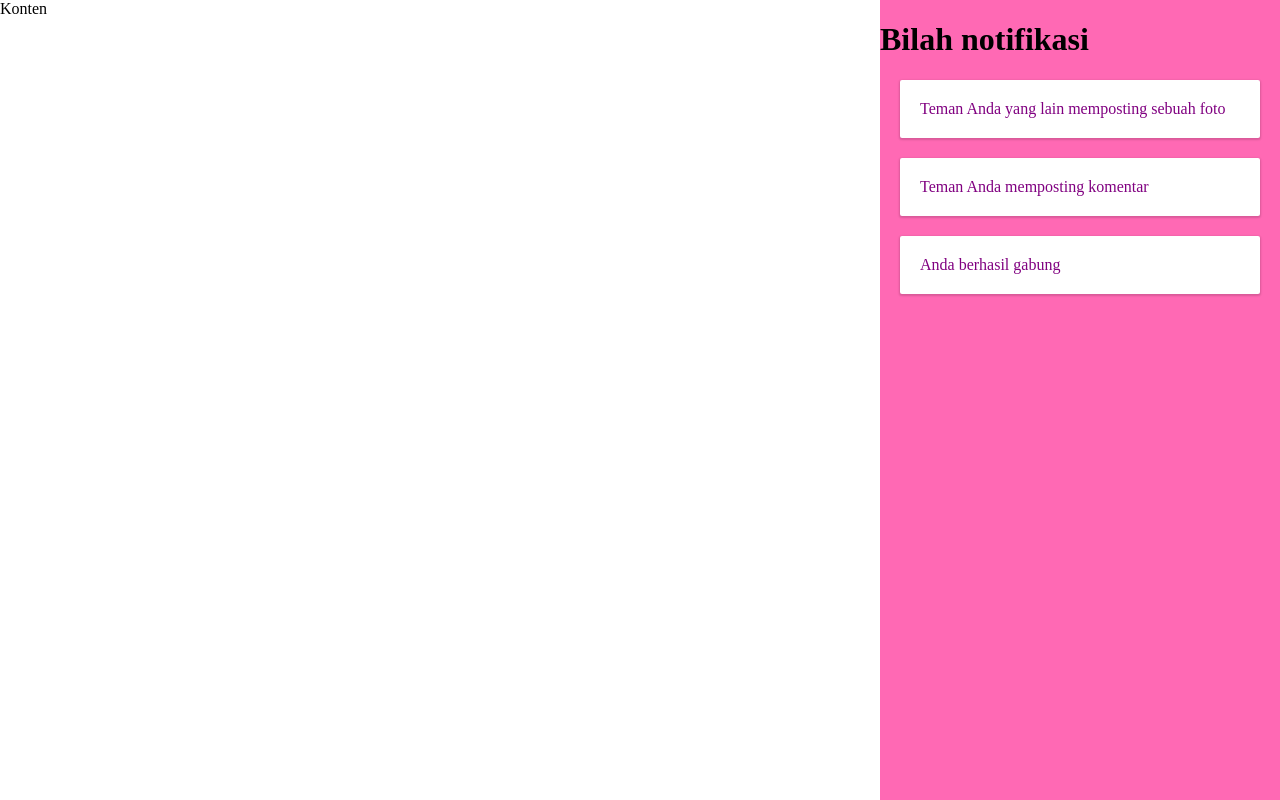
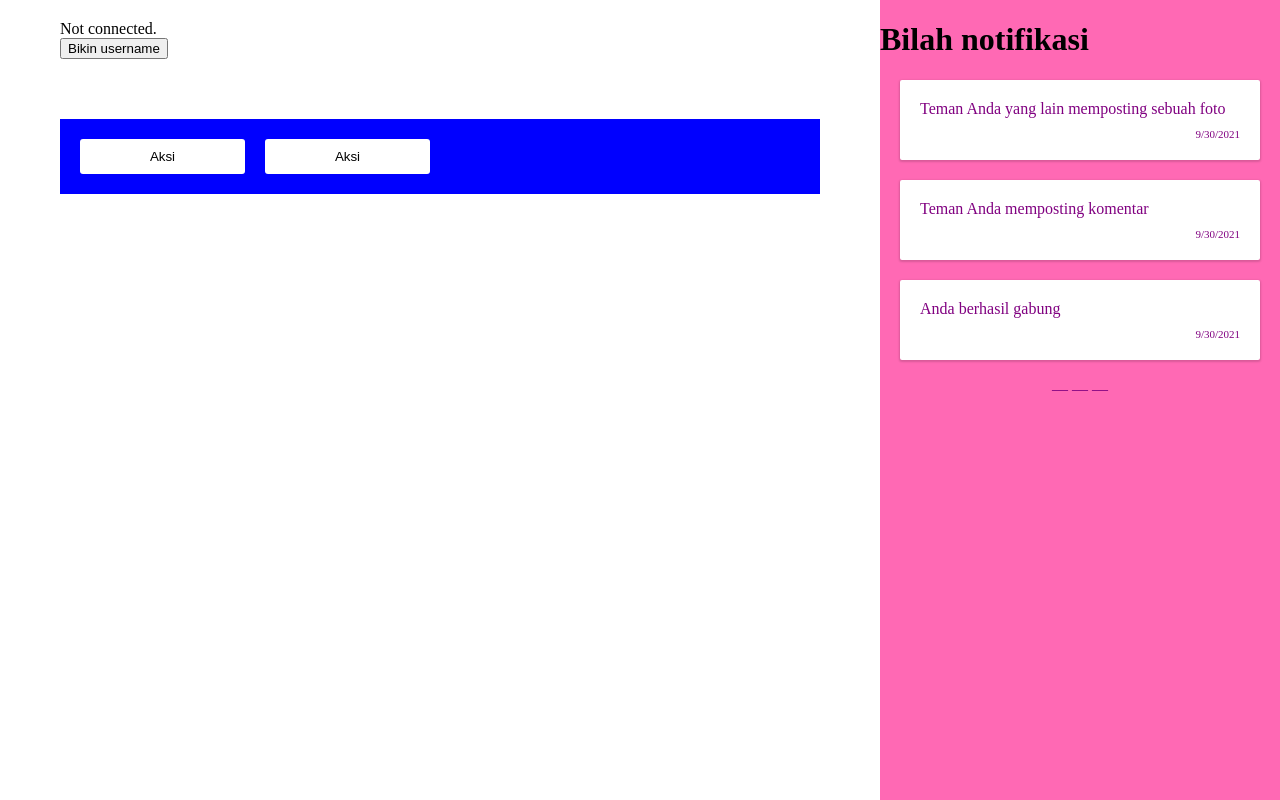
Before and after one commit to sakitkepala/eksperimen-websocket-react-notif-client, a React (Create React App) app: page / in a window 1280 px wide. Built offline with nearby package versions, Linux system fonts and the light colour scheme.

Commit message:
HUD Username & tombol-tombol aksi dummy

```diff
--- a/src/App.js
+++ b/src/App.js
@@ -1,5 +1,102 @@
 import * as React from "react";
 import styled from "@emotion/styled";
+
+import NotificationList from "./components/NotificationList";
+import { KontenAksiDummy } from "./components/dummy";
+
+function App() {
+  const [isConnected, setIsConnected] = React.useState(false);
+  const [username, setUsername] = React.useState("");
+  const [isInputUsername, setIsInputUsername] = React.useState(false);
+  const [notifications, setNotifications] = React.useState([]);
+
+  React.useEffect(() => {
+    setTimeout(() => {
+      setNotifications(messages);
+    }, 800);
+  }, []);
+
+  return (
+    <AppContainer>
+      <div>
+        <header className="hud-username">
+          <div>{isConnected ? "Connected" : "Not connected."}</div>
+          <div>
+            {username && !isInputUsername && (
+              <span onClick={() => setIsInputUsername(true)}>
+                Username: {username}
+              </span>
+            )}
+            {!username && !isInputUsername && (
+              <button onClick={() => setIsInputUsername(true)}>
+                Bikin username
+              </button>
+            )}
+            {isInputUsername && (
+              <InputUsername
+                username={username}
+                onChange={(ev) => setUsername(ev.target.value)}
+                onSubmit={() => {
+                  setIsInputUsername(false);
+                  if (username) {
+                    setIsConnected(true);
+                  } else {
+                    setIsConnected(false);
+                  }
+                }}
+              />
+            )}
+          </div>
+        </header>
+
+        <main>
+          <KontenAksiDummy />
+        </main>
+      </div>
+
+      <div className="notifikasi">
+        <h1>Bilah notifikasi</h1>
+        <NotificationList messages={notifications} />
+      </div>
+    </AppContainer>
+  );
+}
+
+function InputUsername({ username, onChange, onSubmit }) {
+  const refInput = React.useRef(null);
+
+  React.useEffect(() => {
+    refInput.current.focus();
+  }, []);
+
+  return (
+    <form
+      onSubmit={(ev) => {
+        ev.preventDefault();
+        onSubmit(ev);
+      }}
+    >
+      <label>
+        Username: <input ref={refInput} value={username} onChange={onChange} />
+      </label>
+    </form>
+  );
+}
+
+const AppContainer = styled.div`
+  label: app-container;
+  display: grid;
+  grid-template-columns: 1fr 400px;
+  min-height: 100vh;
+
+  .hud-username {
+    margin: 20px 60px;
+  }
+
+  .notifikasi {
+    background-color: hotpink;
+  }
+`;
 
 const createDummyMessages = (messageList) => {
   return messageList.map((konten, index) => ({
@@ -14,57 +111,5 @@ const messages = createDummyMessages([
   "Teman Anda memposting komentar",
   "Teman Anda yang lain memposting sebuah foto",
 ]);
-debugger;
-
-const AppContainer = styled.div`
-  label: app-container;
-  display: grid;
-  grid-template-columns: 1fr 400px;
-  min-height: 100vh;
-
-  .notifikasi {
-    background-color: hotpink;
-  }
-`;
-
-function App() {
-  return (
-    <AppContainer>
-      <div>Konten</div>
-      <div className="notifikasi">
-        <h1>Bilah notifikasi</h1>
-        <NotificationList messages={messages} />
-      </div>
-    </AppContainer>
-  );
-}
-
-const NotificationListContainer = styled.div`
-  label: notification-list;
-
-  .item {
-    margin: 20px;
-    padding: 20px;
-    border-radius: 2px;
-    box-shadow: 0 1px 2px 1px rgba(0, 0, 0, 0.15);
-    background-color: #ffffff;
-    color: purple;
-  }
-`;
-
-function NotificationList({ messages }) {
-  const messagesDescending = messages.sort((a, b) =>
-    a.timestamp < b.timestamp ? 1 : -1
-  );
-  return (
-    <NotificationListContainer>
-      {messagesDescending.map(({ id, message }) => (
-        <div key={id} className="item">
-          {message}
-        </div>
-      ))}
-    </NotificationListContainer>
-  );
-}
 
 export default App;
--- /dev/null
+++ b/src/components/NotificationList.js
@@ -0,0 +1,75 @@
+import * as React from "react";
+import styled from "@emotion/styled";
+
+function NotificationList({ messages }) {
+  if (messages.length) {
+    const messagesDescending = messages.sort((a, b) =>
+      a.timestamp < b.timestamp ? 1 : -1
+    );
+    return (
+      <Container>
+        {messagesDescending.map(({ id, message, timestamp }) => (
+          <div key={id} className="item">
+            <p className="content">{message}</p>
+            <span className="time">
+              {new Date(timestamp).toLocaleDateString()}
+            </span>
+          </div>
+        ))}
+        <div className="item-end">&mdash; &mdash; &mdash;</div>
+      </Container>
+    );
+  }
+
+  return (
+    <Container>
+      <div className="no-item">Belum ada notifikasi</div>
+    </Container>
+  );
+}
+
+const Container = styled.div`
+  label: notification-list;
+
+  .no-item {
+    margin: 20px;
+    padding: 20px;
+    background-color: #00000010;
+    color: purple;
+    text-align: center;
+  }
+
+  .item {
+    margin: 20px;
+    padding: 20px;
+    border-radius: 2px;
+    box-shadow: 0 1px 2px 1px rgba(0, 0, 0, 0.15);
+    background-color: #ffffff;
+    color: purple;
+
+    p,
+    span {
+      margin: 0;
+    }
+
+    &::after {
+      display: block;
+      content: "";
+      clear: both;
+    }
+
+    .time {
+      float: right;
+      font-size: 11px;
+      margin-top: 10px;
+    }
+  }
+
+  .item-end {
+    width: 100%;
+    text-align: center;
+    color: purple;
+  }
+`;
+
+export default NotificationList;
--- /dev/null
+++ b/src/components/dummy.js
@@ -0,0 +1,32 @@
+import * as React from "react";
+import styled from "@emotion/styled";
+
+function KontenAksiDummy() {
+  return (
+    <Container>
+      <ButtonAksiDummy onClick={() => alert("1")}>Aksi</ButtonAksiDummy>
+      <ButtonAksiDummy onClick={() => alert("2")}>Aksi</ButtonAksiDummy>
+    </Container>
+  );
+}
+
+const Container = styled.div`
+  margin: 60px;
+
+  display: grid;
+  grid-template-columns: repeat(4, 1fr);
+  grid-gap: 20px;
+
+  padding: 20px;
+  max-width: 100%;
+  background-color: blue;
+`;
+
+const ButtonAksiDummy = styled.button`
+  padding: 10px 20px;
+  border: none;
+  border-radius: 3px;
+  background-color: #ffffff;
+`;
+
+export { KontenAksiDummy };
```
